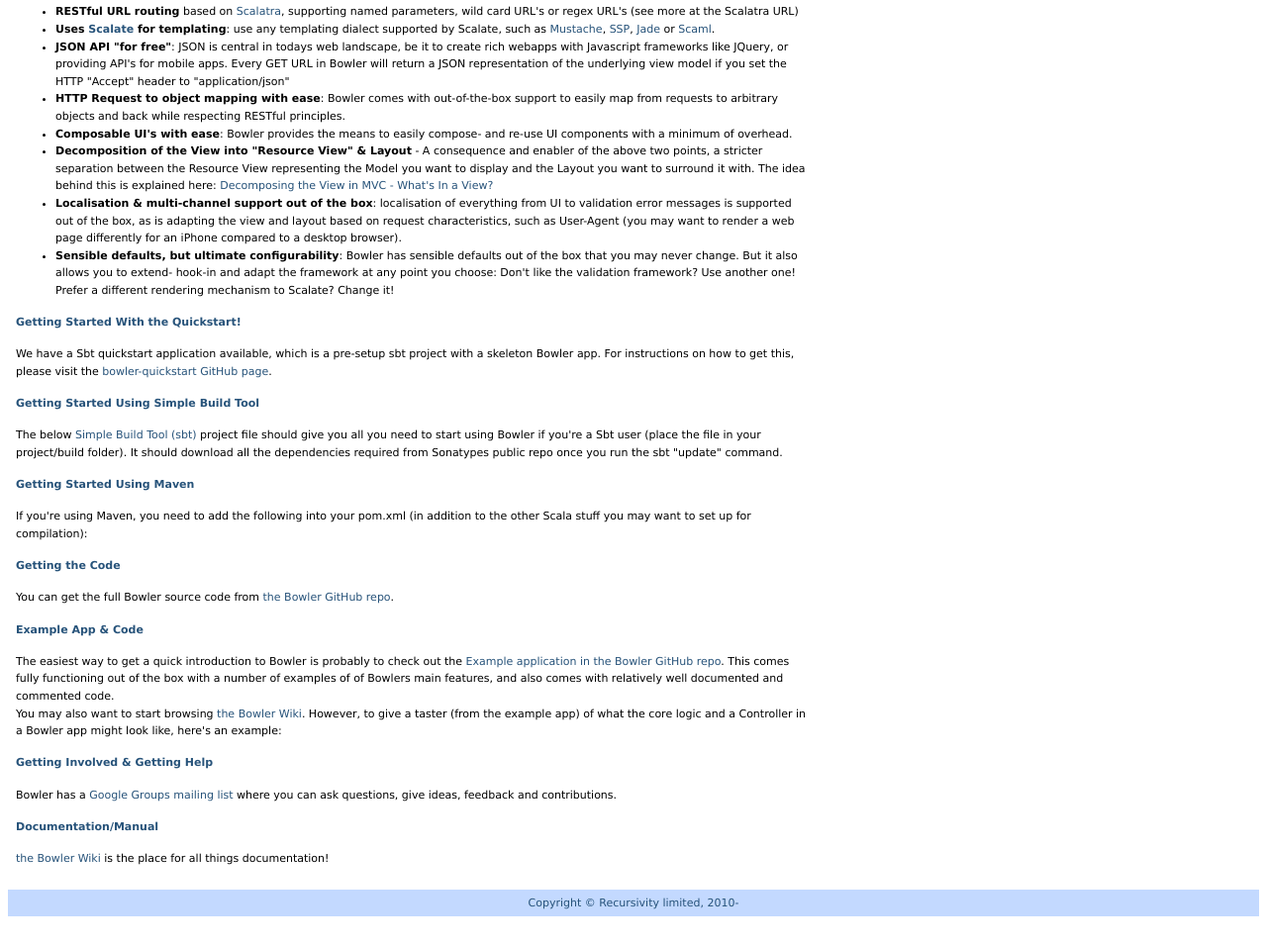
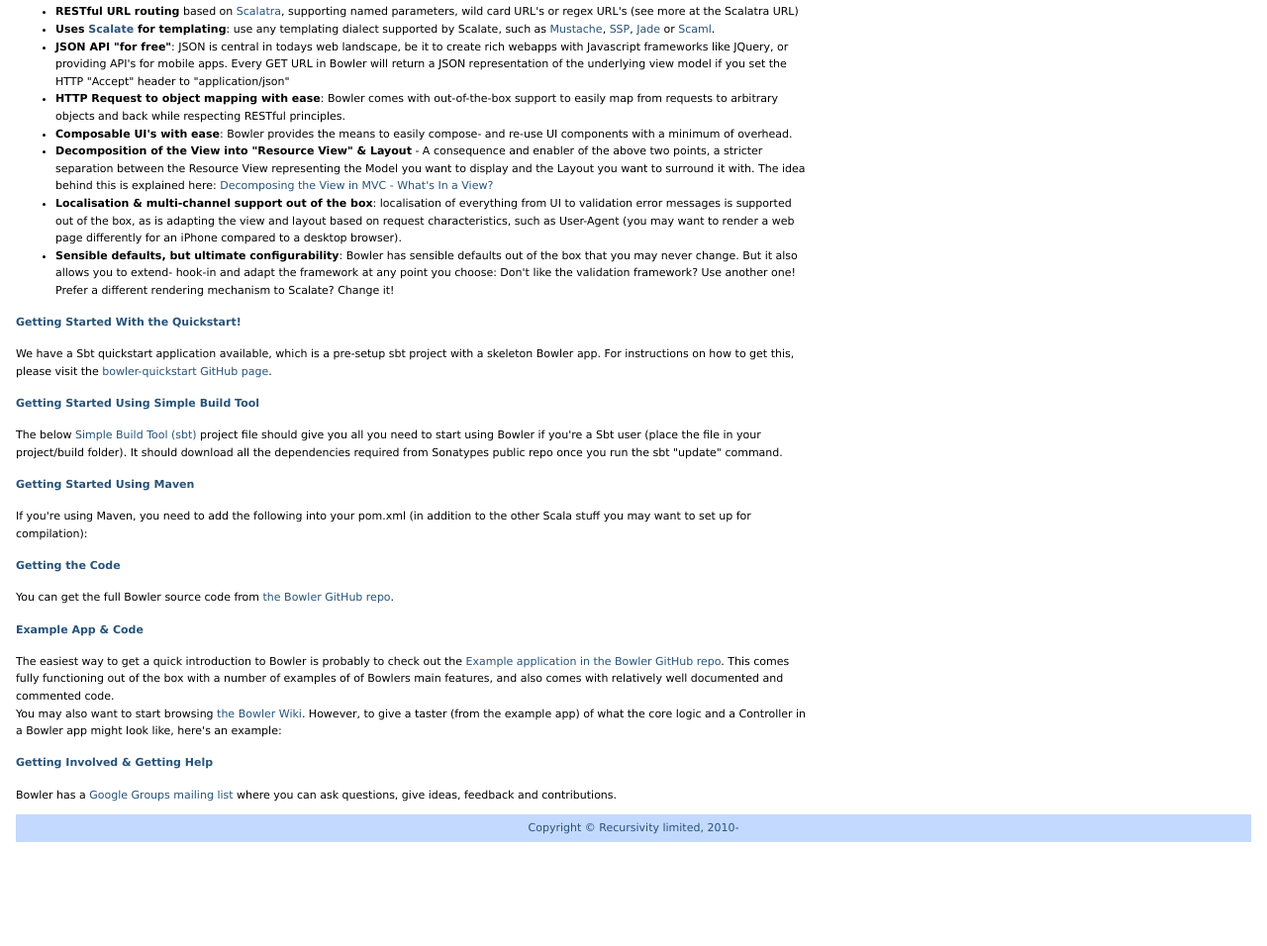
Before and after one commit to bfritz/wfaler.github.com, a plain HTML site: page index.html in a window 1280 px wide. Shown: the part 623-1579 px from the top of the page at 99% size. After the commit the page ends 1526 px from the top, so only its background shows below. Drawn offline with Linux system fonts and the light colour scheme; a script that the page names is missing.

Commit message:
index.html

```diff
--- a/index.html
+++ b/index.html
@@ -39,7 +39,7 @@ The project is built with <a href="http://code.google.com/p/simple-build-tool/">
 	<li><a href="#code">Getting the Code</a></li>
 	<li><a href="#samples">Example App & Code</a></li>
 	<li><a href="#involved">Getting Involved & Getting Help</a></li>
-	<li><a href="#docs">Documentation/Manual</a></li>
+	<li><a href="https://github.com/wfaler/Bowler/wiki" target="blank">Documentation/Manual</a></li>
 	<li><a href="http://bowler.s3.amazonaws.com/api/index.html" target="blank">API Docs</a></li>
 	</ul>
 
@@ -84,10 +84,6 @@ However, to give a taster (from the example app) of what the core logic and a Co
 
 <h4><a name="involved">Getting Involved & Getting Help</a></h4>
 Bowler has a <a href="https://groups.google.com/group/bowler-users">Google Groups mailing list</a> where you can ask questions, give ideas, feedback and contributions.
-<h4><a name="docs">Documentation/Manual</a></h4>
- <a href="https://github.com/wfaler/Bowler/wiki">the Bowler Wiki</a> is the place for all things documentation!
-</div>
-
 
 
 </div>
```
